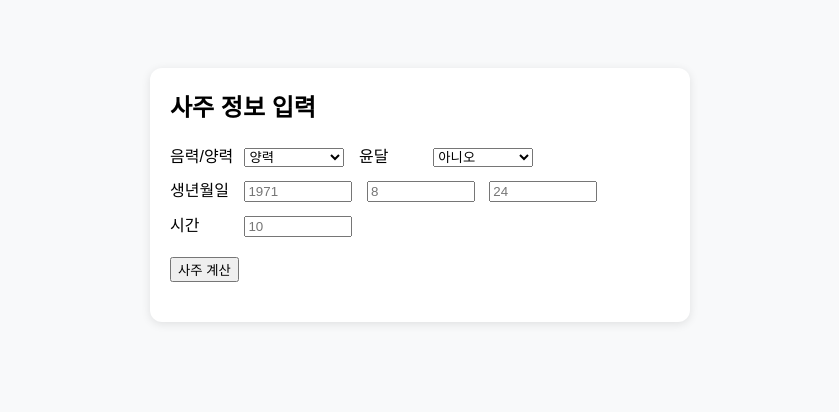
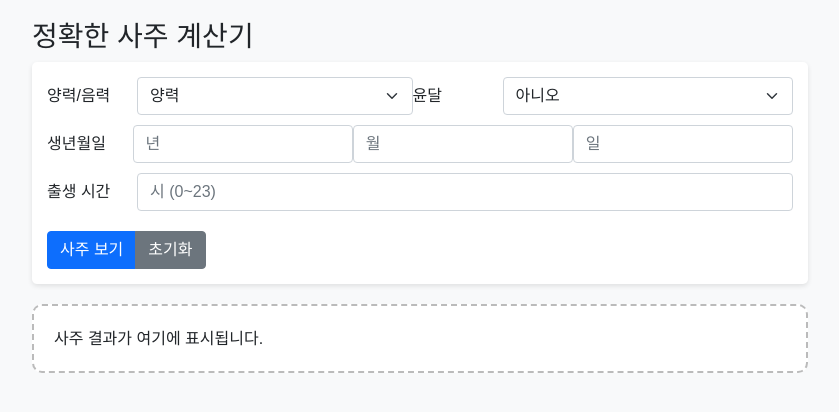
Before and after one commit to Naru0808/mudang, a Flask app: page / in a window 1280 px wide. Shown: the top 412 px of the page, without its empty margins (220-1059 px from the left). Run offline with Flask 2, Linux system fonts and the light colour scheme.

Commit message:
Add files via upload

```diff
--- a/templates/index.html
+++ b/templates/index.html
@@ -1,89 +1,111 @@
 <!DOCTYPE html>
 <html lang="ko">
 <head>
-  <meta charset="UTF-8" />
+  <meta charset="UTF-8">
   <title>사주팔자 계산기</title>
+  <link href="https://cdn.jsdelivr.net/npm/bootstrap@5.1.3/dist/css/bootstrap.min.css" rel="stylesheet">
   <style>
-    body { font-family: 'Noto Sans KR', sans-serif; padding: 30px; background-color: #f8f9fa; }
-    .card {
-      background-color: white;
-      border-radius: 12px;
-      box-shadow: 0 2px 10px rgba(0,0,0,0.1);
+    body { background-color: #f8f9fa; font-family: 'Noto Sans KR', sans-serif; }
+    .container { padding-top: 20px; max-width: 800px; }
+    .form-section {
+      background: #fff; padding: 15px; margin-bottom: 20px;
+      border-radius: 5px; box-shadow: 0 2px 5px rgba(0,0,0,0.1);
+    }
+    .form-row { display: flex; align-items: center; margin-bottom: 10px; }
+    .form-row > label { margin-right: 10px; width: 80px; }
+    .form-row > div { flex-grow: 1; }
+    .message-window {
+      background-color: #ffffff;
+      border: 2px dashed #bbb;
       padding: 20px;
-      max-width: 500px;
-      margin: 30px auto;
+      border-radius: 10px;
+      margin-top: 20px;
+      font-size: 1rem;
+      line-height: 1.6;
     }
-    .card h2 { margin-top: 0; }
-    .info { margin-bottom: 10px; }
-    label { display: inline-block; width: 70px; }
-    select, input { width: 100px; margin-right: 10px; }
-    button { margin-top: 10px; }
+    .btn-group { margin-top: 10px; }
   </style>
 </head>
 <body>
 
-  <div class="card">
-    <h2>사주 정보 입력</h2>
-    <div class="info">
-      <label>음력/양력</label>
-      <select id="calendar">
+<div class="container">
+  <h3>정확한 사주 계산기</h3>
+  <form id="birthdayForm">
+    <!-- 생년월일 입력 -->
+    <div class="form-section">
+      <div class="form-row">
+        <label>양력/음력</label>
+        <div>
+          <select id="calendarType" class="form-select">
             <option value="solar">양력</option>
             <option value="lunar">음력</option>
           </select>
+        </div>
         <label>윤달</label>
-      <select id="leap">
+        <div>
+          <select id="leap" class="form-select">
             <option value="false">아니오</option>
             <option value="true">예</option>
           </select>
         </div>
-    <div class="info">
+      </div>
+      <div class="form-row">
         <label>생년월일</label>
-      <input type="number" id="year" placeholder="1971" />
-      <input type="number" id="month" placeholder="8" />
-      <input type="number" id="day" placeholder="24" />
+        <div><input id="year" type="number" class="form-control" placeholder="년" /></div>
+        <div><input id="month" type="number" class="form-control" placeholder="월" /></div>
+        <div><input id="day" type="number" class="form-control" placeholder="일" /></div>
       </div>
-    <div class="info">
-      <label>시간</label>
-      <input type="number" id="hour" placeholder="10" min="0" max="23" />
+      <div class="form-row">
+        <label>출생 시간</label>
+        <div><input id="hour" type="number" class="form-control" placeholder="시 (0~23)" /></div>
       </div>
-    <button onclick="calculate()">사주 계산</button>
+      <div class="btn-group">
+        <button type="button" class="btn btn-primary" onclick="calculateSaju()">사주 보기</button>
+        <button type="button" class="btn btn-secondary" onclick="resetForm()">초기화</button>
+      </div>
+    </div>
+  </form>
 
-    <div id="result" style="margin-top: 20px;"></div>
+  <!-- 결과 출력 영역 -->
+  <div class="message-window" id="messageWindow">사주 결과가 여기에 표시됩니다.</div>
 </div>
 
 <script>
-    async function calculate() {
+  function calculateSaju() {
     const year = parseInt(document.getElementById("year").value);
     const month = parseInt(document.getElementById("month").value);
     const day = parseInt(document.getElementById("day").value);
     const hour = parseInt(document.getElementById("hour").value);
-      const isLunar = document.getElementById("calendar").value === "lunar";
+    const isLunar = document.getElementById("calendarType").value === "lunar";
     const leap = document.getElementById("leap").value === "true";
 
-      const res = await fetch("/calculate-saju", {
+    fetch("/calculate-saju", {
       method: "POST",
       headers: { "Content-Type": "application/json" },
       body: JSON.stringify({ year, month, day, hour, isLunar, leap })
-      });
-
-      const data = await res.json();
-
+    })
+    .then(res => res.json())
+    .then(data => {
       if (data.error) {
-        document.getElementById("result").innerHTML = `<p style="color:red;">오류: ${data.error}</p>`;
+        document.getElementById("messageWindow").innerHTML = `<span style="color:red;">오류: ${data.error}</span>`;
       } else {
-        document.getElementById("result").innerHTML = `
-          <h3>결과</h3>
-          <p><strong>양력:</strong> ${data.solar}</p>
-          <p><strong>음력:</strong> ${data.lunar}</p>
-          <p><strong>사주:</strong></p>
-          <ul>
-            <li><strong>연주:</strong> ${data.year}</li>
-            <li><strong>월주:</strong> ${data.month}</li>
-            <li><strong>일주:</strong> ${data.day}</li>
-            <li><strong>시주:</strong> ${data.hour}</li>
-          </ul>
+        document.getElementById("messageWindow").innerHTML = `
+          <strong>🗓 날짜 정보</strong><br>
+          - 양력: <strong>${data.solar}</strong><br>
+          - 음력: <strong>${data.lunar}</strong><br><br>
+          <strong>📜 사주 네 기둥</strong><br>
+          - 연주: ${data.year}<br>
+          - 월주: ${data.month}<br>
+          - 일주: ${data.day}<br>
+          - 시주: ${data.hour}<br>
         `;
       }
+    });
+  }
+
+  function resetForm() {
+    document.getElementById("birthdayForm").reset();
+    document.getElementById("messageWindow").innerHTML = "사주 결과가 여기에 표시됩니다.";
   }
 </script>
 
```
Lines whose indentation alone changed are shown as unchanged.
